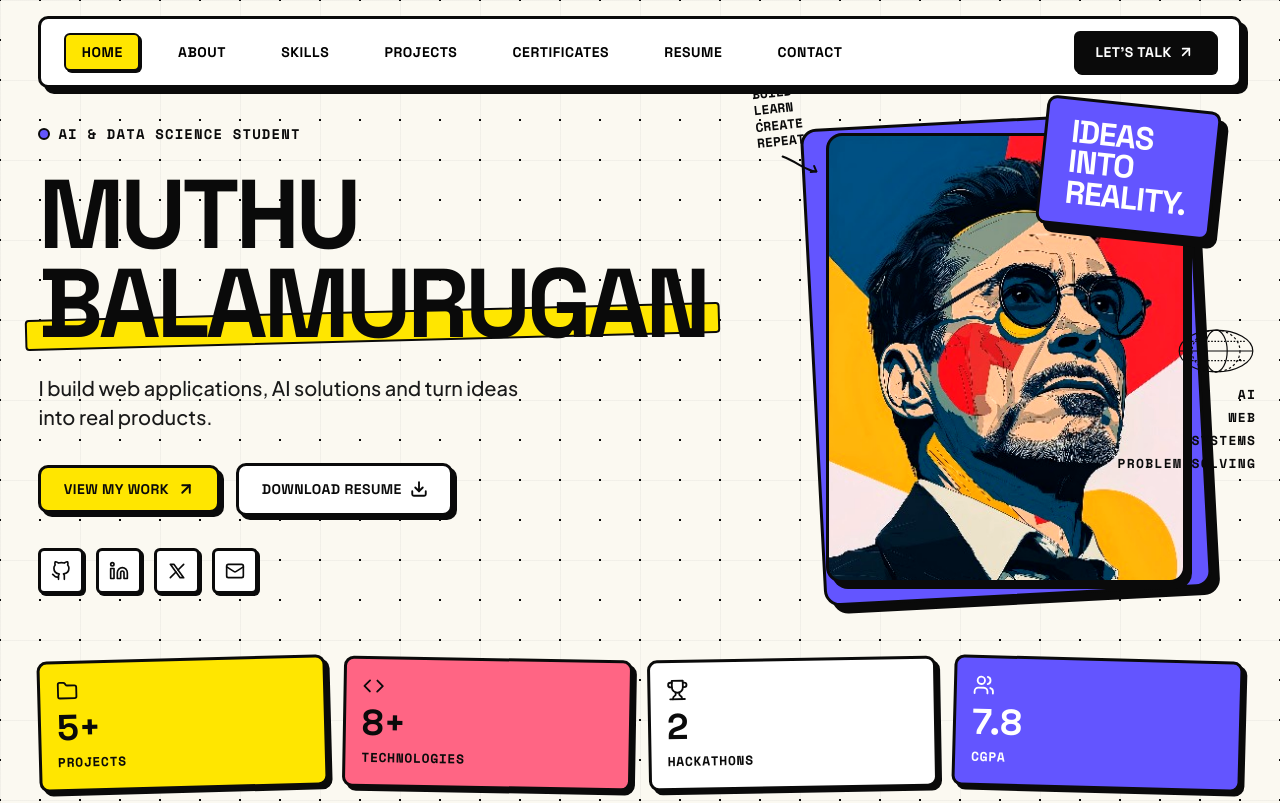
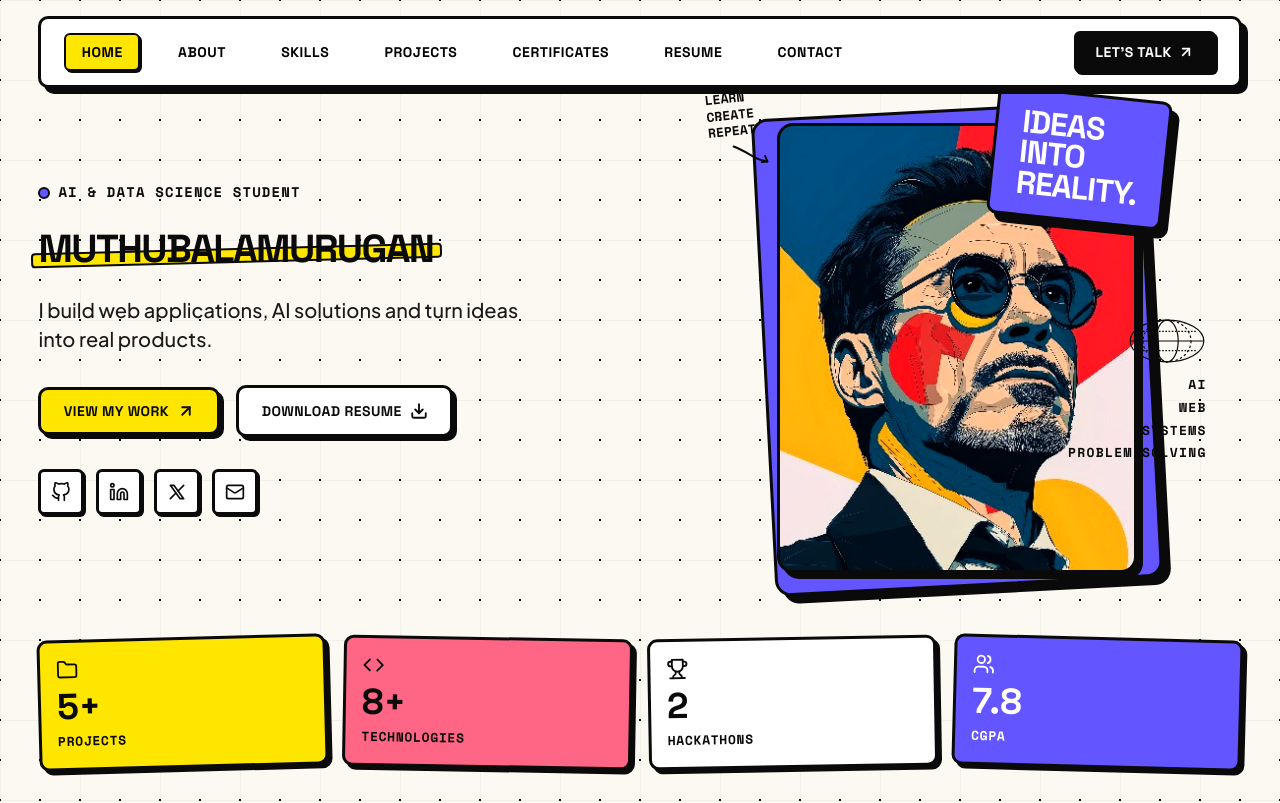
Before and after one commit to Aztrix-MBM/Aztrix-MBM.github.io, a React (Vite) app: page / in a window 1280 px wide. Shown: the top 803 px of the page. Built offline with nearby package versions, Linux system fonts and the light colour scheme.

Commit message:
feat: change all occurrences of MUTHU BALAMURUGAN to MUTHUBALAMURUGAN without spaces

```diff
--- a/index.html
+++ b/index.html
@@ -6,25 +6,25 @@
     <meta http-equiv="X-UA-Compatible" content="IE=edge" />
 
     <!-- Primary Meta Tags -->
-    <title>Muthu Balamurugan | AI & Data Science Developer</title>
-    <meta name="title" content="Muthu Balamurugan | AI & Data Science Developer" />
-    <meta name="description" content="Portfolio of Muthu Balamurugan - AI & Data Science undergraduate building full-stack web applications, generative AI systems, and intelligent hardware integrations." />
-    <meta name="keywords" content="Muthu Balamurugan, AI Developer, Data Science, Full-Stack Developer, Neo-Brutalist Portfolio, EchoVerse AI, Student OS" />
-    <meta name="author" content="Muthu Balamurugan" />
+    <title>Muthubalamurugan | AI & Data Science Developer</title>
+    <meta name="title" content="Muthubalamurugan | AI & Data Science Developer" />
+    <meta name="description" content="Portfolio of Muthubalamurugan - AI & Data Science undergraduate building full-stack web applications, generative AI systems, and intelligent hardware integrations." />
+    <meta name="keywords" content="Muthubalamurugan, AI Developer, Data Science, Full-Stack Developer, Neo-Brutalist Portfolio, EchoVerse AI, Student OS" />
+    <meta name="author" content="Muthubalamurugan" />
     <meta name="theme-color" content="#FFE600" />
 
     <!-- Open Graph / Facebook -->
     <meta property="og:type" content="website" />
     <meta property="og:url" content="https://muthubalamurugan.dev/" />
-    <meta property="og:title" content="Muthu Balamurugan | AI & Data Science Developer" />
-    <meta property="og:description" content="Explore projects, skills, certifications, and case studies built by Muthu Balamurugan in AI, Web, and Systems." />
+    <meta property="og:title" content="Muthubalamurugan | AI & Data Science Developer" />
+    <meta property="og:description" content="Explore projects, skills, certifications, and case studies built by Muthubalamurugan in AI, Web, and Systems." />
     <meta property="og:image" content="/images/profile.jpg" />
 
     <!-- Twitter -->
     <meta property="twitter:card" content="summary_large_image" />
     <meta property="twitter:url" content="https://muthubalamurugan.dev/" />
-    <meta property="twitter:title" content="Muthu Balamurugan | AI & Data Science Developer" />
-    <meta property="twitter:description" content="Explore projects, skills, certifications, and case studies built by Muthu Balamurugan in AI, Web, and Systems." />
+    <meta property="twitter:title" content="Muthubalamurugan | AI & Data Science Developer" />
+    <meta property="twitter:description" content="Explore projects, skills, certifications, and case studies built by Muthubalamurugan in AI, Web, and Systems." />
     <meta property="twitter:image" content="/images/profile.jpg" />
 
     <!-- Favicon & Icons -->
@@ -41,7 +41,7 @@
       {
         "@context": "https://schema.org",
         "@type": "Person",
-        "name": "Muthu Balamurugan",
+        "name": "Muthubalamurugan",
         "jobTitle": "AI & Data Science Student / Full-Stack Developer",
         "url": "https://muthubalamurugan.dev",
         "sameAs": [
--- a/src/components/sections/ContactSection.tsx
+++ b/src/components/sections/ContactSection.tsx
@@ -135,7 +135,7 @@ export const ContactSection: React.FC = () => {
                   rel="noopener noreferrer"
                   className="neo-btn"
                   style={{ flexGrow: 1 }}
-                  aria-label="Visit Muthu Balamurugan GitHub"
+                  aria-label="Visit Muthubalamurugan GitHub"
                 >
                   <IconGithub size={18} />
                   <span>GITHUB</span>
@@ -147,7 +147,7 @@ export const ContactSection: React.FC = () => {
                   rel="noopener noreferrer"
                   className="neo-btn"
                   style={{ flexGrow: 1 }}
-                  aria-label="Visit Muthu Balamurugan LinkedIn"
+                  aria-label="Visit Muthubalamurugan LinkedIn"
                 >
                   <IconLinkedin size={18} />
                   <span>LINKEDIN</span>
@@ -159,7 +159,7 @@ export const ContactSection: React.FC = () => {
                   rel="noopener noreferrer"
                   className="neo-btn"
                   style={{ flexGrow: 1 }}
-                  aria-label="Visit Muthu Balamurugan X"
+                  aria-label="Visit Muthubalamurugan X"
                 >
                   <IconTwitter size={18} />
                   <span>X / TWITTER</span>
--- a/src/components/sections/HeroSection.tsx
+++ b/src/components/sections/HeroSection.tsx
@@ -68,9 +68,8 @@ export const HeroSection: React.FC<HeroSectionProps> = ({ onNavigate }) => {
             </div>
 
             <h1 className="hero-headline">
-              <span className="hero-headline__first">{personalData.firstName}</span>
               <span className="hero-headline__last">
-                {personalData.lastName}
+                {personalData.firstName}
                 <span className="hero-headline__highlight" aria-hidden="true" />
               </span>
             </h1>
@@ -149,7 +148,7 @@ export const HeroSection: React.FC<HeroSectionProps> = ({ onNavigate }) => {
               <div className="hero-photo-frame">
                 <img
                   src="/images/profile.jpg"
-                  alt="Portrait of Muthu Balamurugan"
+                  alt="Portrait of Muthubalamurugan"
                   width="360"
                   height="450"
                   className="hero-photo-img"
--- a/src/components/sections/ResumeSection.tsx
+++ b/src/components/sections/ResumeSection.tsx
@@ -292,7 +292,7 @@ export const ResumeSection: React.FC = () => {
             {/* Top Sheet Header Strip */}
             <div className="resume-sheet__top-banner">
               <span className="resume-sheet__meta-mono">
-                AUTHENTICATED INDUSTRY DOSSIER // MUTHU BALAMURUGAN
+                AUTHENTICATED INDUSTRY DOSSIER // MUTHUBALAMURUGAN
               </span>
               <span className="neo-badge neo-badge--purple" style={{ fontSize: '0.75rem', fontWeight: 900 }}>
                 SHEET 02 / 02
@@ -478,7 +478,7 @@ export const ResumeSection: React.FC = () => {
 
             {/* Sheet 2 Footer */}
             <footer className="resume-sheet__footer">
-              <span>MUTHU BALAMURUGAN • RAMCO INSTITUTE OF TECHNOLOGY • END OF DOSSIER</span>
+              <span>MUTHUBALAMURUGAN • RAMCO INSTITUTE OF TECHNOLOGY • END OF DOSSIER</span>
               <span className="resume-sheet__page-tag">PAGE 02 OF 02</span>
             </footer>
           </article>
--- a/src/data/personal.ts
+++ b/src/data/personal.ts
@@ -34,9 +34,9 @@ export interface PersonalInfo {
 }
 
 export const personalData: PersonalInfo = {
-  name: "Muthu Balamurugan",
-  firstName: "MUTHU",
-  lastName: "BALAMURUGAN",
+  name: "Muthubalamurugan",
+  firstName: "MUTHUBALAMURUGAN",
+  lastName: "",
   role: "AI & Data Science Student",
   badge: "AI & DATA SCIENCE STUDENT",
   pitch: "I build web applications, AI solutions and turn ideas into real products.",
--- a/src/styles/index.css
+++ b/src/styles/index.css
@@ -600,12 +600,13 @@ img, svg {
 }
 
 .hero-headline {
-  font-size: var(--text-hero);
+  font-size: clamp(1.8rem, 1rem + 1.8vw, 3.1rem);
   font-weight: 900;
-  line-height: 0.92;
+  line-height: 1.1;
   text-transform: uppercase;
   letter-spacing: -0.04em;
   position: relative;
+  white-space: nowrap;
 }
 
 .hero-headline__first {
@@ -2206,13 +2207,14 @@ img, svg {
   }
 
   .hero-headline {
-    font-size: clamp(2.4rem, 9vw, 3.6rem);
-    line-height: 0.95;
+    font-size: clamp(1.25rem, 5.8vw, 2.1rem);
+    line-height: 1.1;
+    white-space: nowrap;
   }
 
   .hero-headline__highlight {
     bottom: 2px;
-    height: 28%;
+    height: 32%;
   }
 
   .hero-pitch {
```
Also changed, not shown: 2 other files (tests, documents, lock files or other folders).
